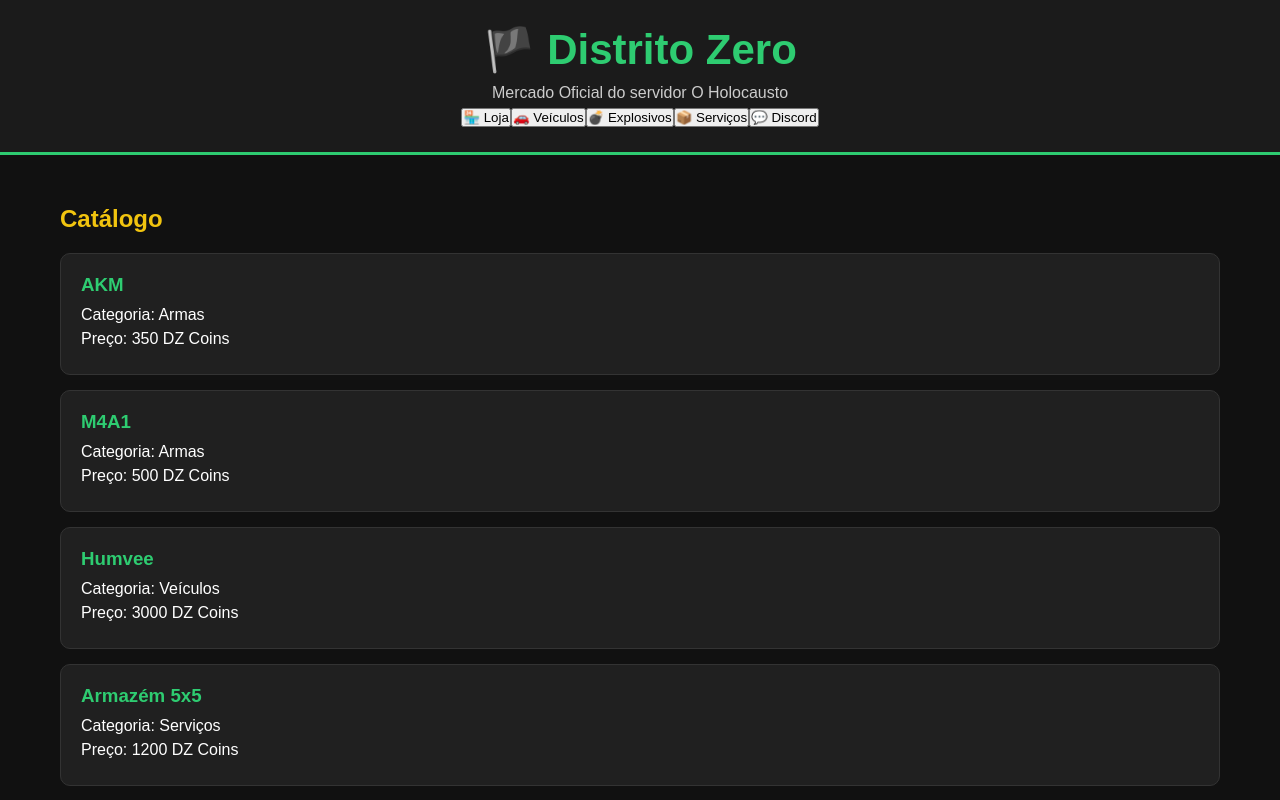
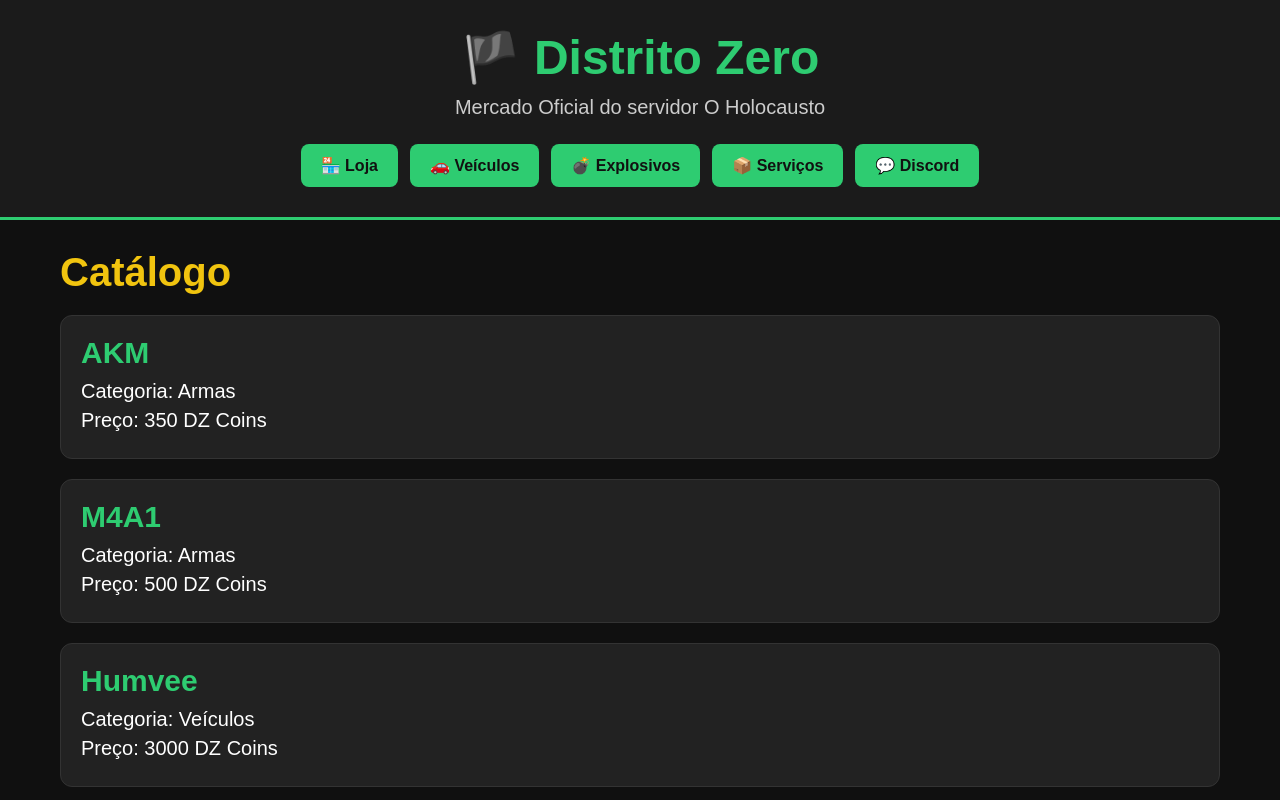
Before and after one commit to testejogo535598-tech/Distrito-Zero, a React (Vite) app: page / in a window 1280 px wide. Shown: the top 800 px of the page. Built offline with nearby package versions, Linux system fonts and the light colour scheme.

Commit message:
Update style.css

```diff
--- a/src/styles/style.css
+++ b/src/styles/style.css
@@ -5,58 +5,106 @@
 }
 
 body{
-  background:#111;
+  background:#101010;
   color:#fff;
   font-family:Arial, Helvetica, sans-serif;
 }
 
 header{
   background:#1b1b1b;
-  padding:25px;
+  border-bottom:3px solid #2ecc71;
+  padding:30px;
   text-align:center;
-  border-bottom:3px solid #2ecc71;
 }
 
 header h1{
   color:#2ecc71;
-  font-size:42px;
+  font-size:48px;
+  margin-bottom:10px;
 }
 
 header p{
   color:#ccc;
-  margin-top:10px;
+  margin-bottom:25px;
+}
+
+nav{
+  display:flex;
+  justify-content:center;
+  gap:12px;
+  flex-wrap:wrap;
+}
+
+nav button{
+  background:#2ecc71;
+  color:#111;
+  border:none;
+  padding:12px 20px;
+  border-radius:8px;
+  font-size:16px;
+  font-weight:bold;
+  cursor:pointer;
+  transition:.3s;
+}
+
+nav button:hover{
+  background:#f1c40f;
+  transform:scale(1.05);
 }
 
 section{
   max-width:1200px;
-  margin:30px auto;
-  padding:20px;
+  margin:auto;
+  padding:30px 20px;
 }
 
 section h2{
+  color:#f1c40f;
   margin-bottom:20px;
-  color:#f1c40f;
+  font-size:40px;
 }
 
-section div{
-  background:#202020;
+section>div{
+  background:#222;
   border:1px solid #333;
-  border-radius:10px;
+  border-radius:12px;
   padding:20px;
-  margin-bottom:15px;
-  transition:.2s;
+  margin-bottom:20px;
+  transition:.3s;
 }
 
-section div:hover{
-  transform:scale(1.02);
+section>div:hover{
   border-color:#2ecc71;
+  transform:translateY(-4px);
 }
 
 h3{
   color:#2ecc71;
   margin-bottom:10px;
+  font-size:30px;
 }
 
 p{
+  font-size:20px;
   margin:6px 0;
 }
+
+@media(max-width:768px){
+
+header h1{
+  font-size:34px;
+}
+
+section h2{
+  font-size:30px;
+}
+
+nav{
+  flex-direction:column;
+}
+
+nav button{
+  width:100%;
+}
+
+}
```
